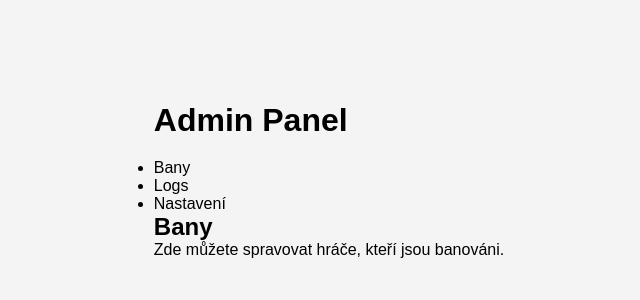
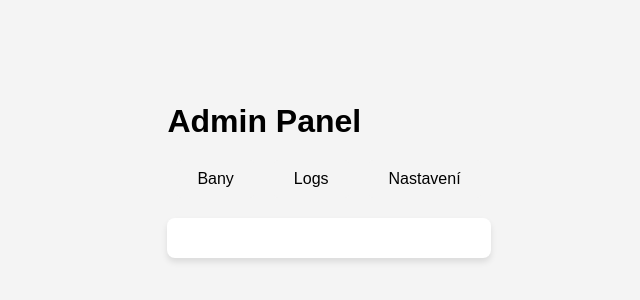
Before and after one commit to frozed-html/domasylicemodpanel, a plain HTML site: page admin_dashboard.html in a window 1280 px wide. Shown: the part 220-520 px from the top of the page, without its empty margins (311-951 px from the left). Drawn offline with Linux system fonts and the light colour scheme.

Commit message:
Update styles.css

```diff
--- a/styles.css
+++ b/styles.css
@@ -65,3 +65,44 @@ button:hover {
   font-size: 14px;
   margin-top: 10px;
 }
+
+
+.tabs {
+  list-style: none;
+  display: flex;
+  justify-content: center;
+  margin-bottom: 20px;
+}
+
+.tab {
+  padding: 10px 20px;
+  margin: 0 10px;
+  cursor: pointer;
+  background-color: #f4f4f4;
+  border-radius: 4px;
+  transition: background-color 0.3s;
+}
+
+.tab:hover {
+  background-color: #ddd;
+}
+
+.tab.active {
+  background-color: #4CAF50;
+  color: white;
+}
+
+.tab-content {
+  display: none;
+}
+
+#content {
+  padding: 20px;
+  background-color: white;
+  border-radius: 8px;
+  box-shadow: 0 4px 6px rgba(0, 0, 0, 0.1);
+}
+
+h2 {
+  margin-bottom: 15px;
+}
```
